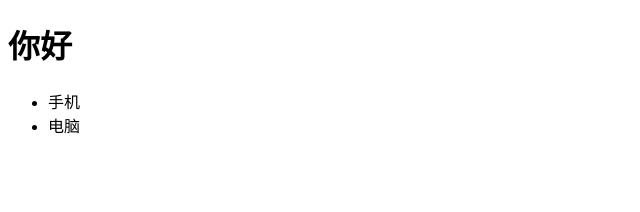
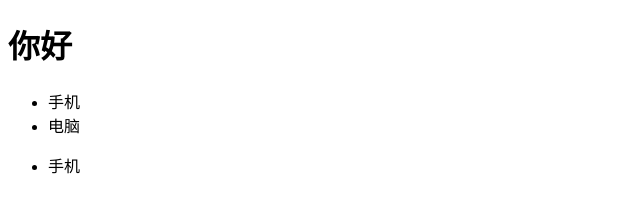
Before and after one commit to a878786634/MyWeb, a plain HTML site: page index.html in a window 1280 px wide. Shown: the full height of the page, 0-640 px from the left. Drawn offline with Linux system fonts and the light colour scheme.

Commit message:
添加二次导航

```diff
--- a/index.html
+++ b/index.html
@@ -13,5 +13,10 @@
             <li>电脑</li>
         </ul>
     </div>
+    <div>
+        <ul>
+            <li>手机</li>
+        </ul>
+    </div>
 </body>
 </html>
```
